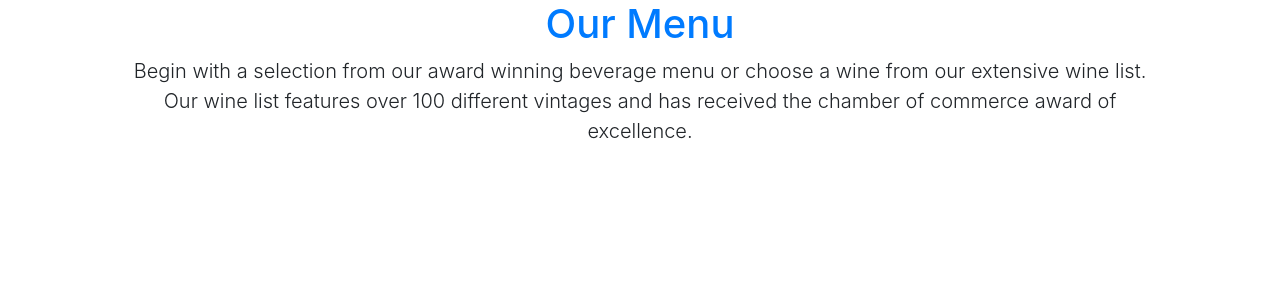
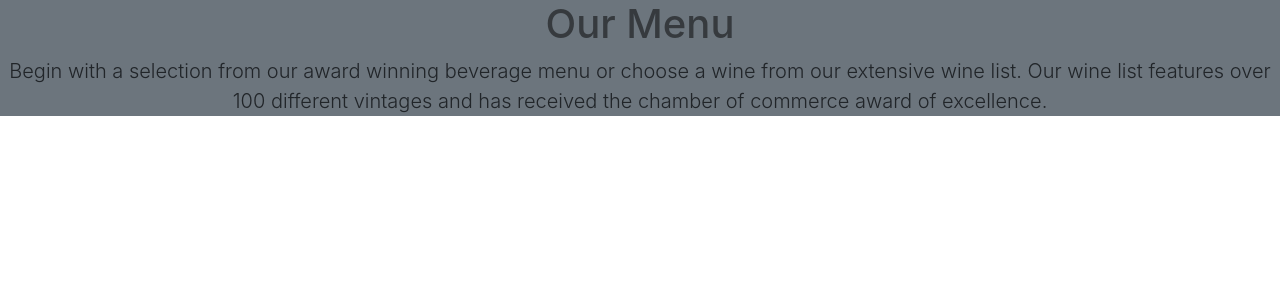
Before and after one commit to data-bases-team/back, a Django app: template menu/templates/menu.html in a window 1280 px wide. Shown: the top 300 px of the page. Run offline with Django 4.2, Linux system fonts and the light colour scheme; the template is opened without the code that fills it, so the values that code supplies are empty; some libraries are stand-ins or nearby versions.

Commit message:
adapt menu.html

```diff
--- a/menu/templates/menu.html
+++ b/menu/templates/menu.html
@@ -11,16 +11,14 @@
 {% comment %} а тут навбар или сайд бар, но у нас нет разделения по разделам {% endcomment %}
 {% comment %} тут должна быть пикча которую пользователь ебашит из админки {% endcomment %}
 
-
-
-<div class="col-lg-10 mx-auto col-12 text-center mb-3">
-    <h1 class="mt-0 text-primary">Our Menu</h1>
+{% comment %} <div class="col-lg-10 mx-auto col-12 text-center mb-3 w-100 h-100 bg-danger"> {% endcomment %}
+<div class="text-center w-100 h-100 bg-secondary">
+    <h1 class="mt-0 text-black-50">Our Menu</h1>
     <p class="lead">Begin with a selection from our award winning beverage menu or choose a wine from our extensive wine list. Our wine list features over 100 different vintages and has received the chamber of commerce award of excellence.</p>
 </div>
 
 <section class="section-products">
     {% for cat in all_sections %}
-    {% if cat in all_items %}
 
     <div class="container">
             <div class="row justify-content-center text-center">
@@ -58,7 +56,6 @@
 
         </div>
     </div>
-    {% endif %}
     {% endfor %}
 </section>
 
```
